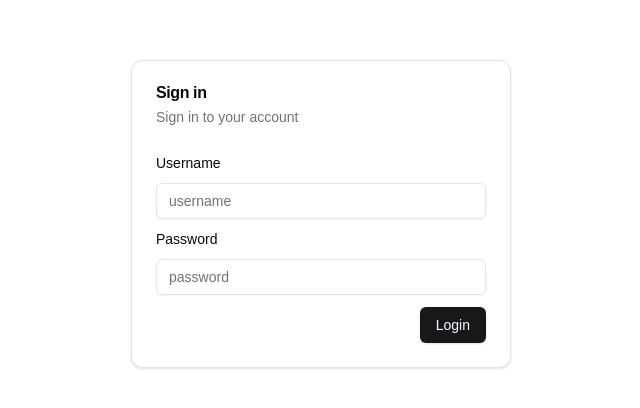
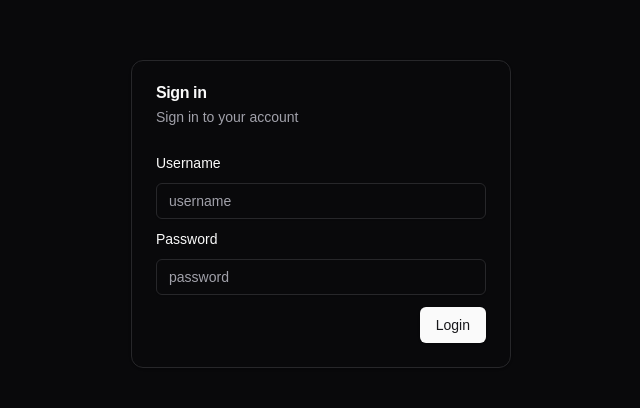
Before and after one commit to OgabekYuldoshev/gendoc, a Next.js app: page /auth in a window 1280 px wide. Shown: the part 186-594 px from the top of the page, without its empty margins (319-959 px from the left). Built offline with nearby package versions, Linux system fonts and the light colour scheme; what naction, prisma-extension-pagination would draw is missing.

Commit message:
feat(query): added react-query

```diff
--- a/src/app/globals.css
+++ b/src/app/globals.css
@@ -83,6 +83,6 @@ body {
     @apply border-border;
   }
   body {
-		@apply bg-background text-foreground;
+    @apply bg-background text-foreground dark;
   }
 }
--- a/src/app/layout.tsx
+++ b/src/app/layout.tsx
@@ -4,6 +4,7 @@ import { Geist, Geist_Mono } from "next/font/google";
 import NextTopLoader from "nextjs-toploader";
 
 import "./globals.css";
+import RootProvider from "./provider";
 
 const geistSans = Geist({
 	variable: "--font-geist-sans",
@@ -30,9 +31,11 @@ export default function RootLayout({
 			<body
 				className={`${geistSans.variable} ${geistMono.variable} antialiased`}
 			>
-				<NextTopLoader />
-				{children}
-				<Toaster richColors />
+				<RootProvider>
+					<NextTopLoader />
+					{children}
+					<Toaster richColors />
+				</RootProvider>
 			</body>
 		</html>
 	);
--- /dev/null
+++ b/src/app/provider.tsx
@@ -0,0 +1,9 @@
+"use client";
+import { QueryClient, QueryClientProvider } from "@tanstack/react-query";
+import type { PropsWithChildren } from "react";
+
+const queryClient = new QueryClient();
+
+export default function RootProvider({ children }: PropsWithChildren) {
+    return <QueryClientProvider client={queryClient}>{children}</QueryClientProvider>;
+}
--- a/src/components/profile.tsx
+++ b/src/components/profile.tsx
@@ -2,11 +2,16 @@
 
 import { $revokeSession } from "@/app/auth/actions";
 import type { User } from "@prisma/client";
-import { LogOut, UserIcon } from "lucide-react";
+import { useMutation } from "@tanstack/react-query";
+import { Loader2, LogOut, UserIcon } from "lucide-react";
 import Link from "next/link";
 import { Button, buttonVariants } from "./ui/button";
 
 const Profile = ({ profile }: { profile: Omit<User, "password"> }) => {
+	const { mutate, isPending } = useMutation({
+		mutationKey: ['logout'],
+		mutationFn: $revokeSession
+	})
 	return (
 		<div className="flex items-center flex-row">
 			<Link
@@ -23,9 +28,12 @@ const Profile = ({ profile }: { profile: Omit<User, "password"> }) => {
 				size="icon"
 				className="flex-shrink-0"
 				variant="ghost"
-				onClick={() => $revokeSession()}
+				onClick={() => mutate()}
+				disabled={isPending}
 			>
-				<LogOut />
+				{
+					isPending ? <Loader2 className="animate-spin" /> : <LogOut />
+				}
 			</Button>
 		</div>
 	);
```
Also changed, not shown: 1 other file (tests, documents, lock files or other folders). Lines whose indentation alone changed are shown as unchanged.
